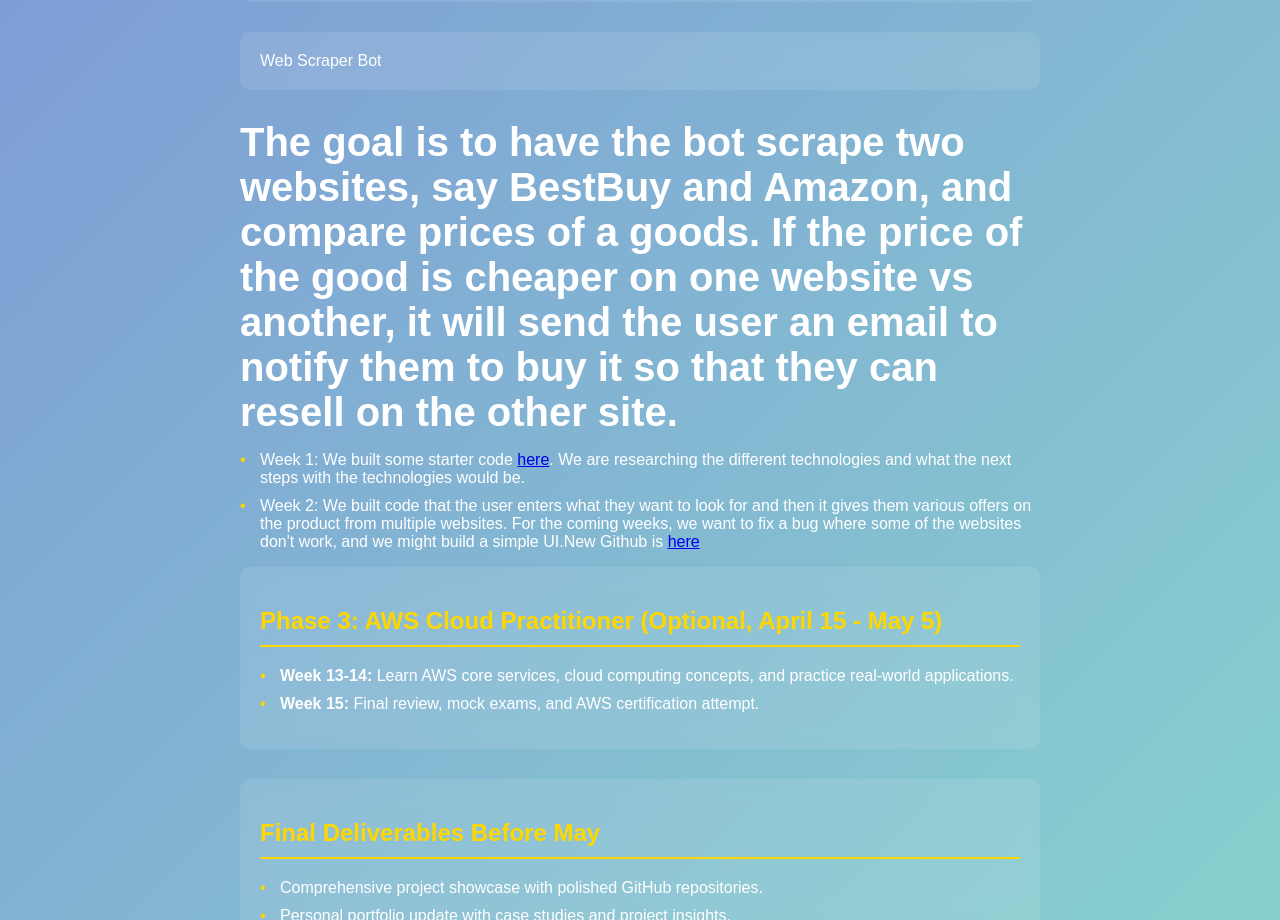
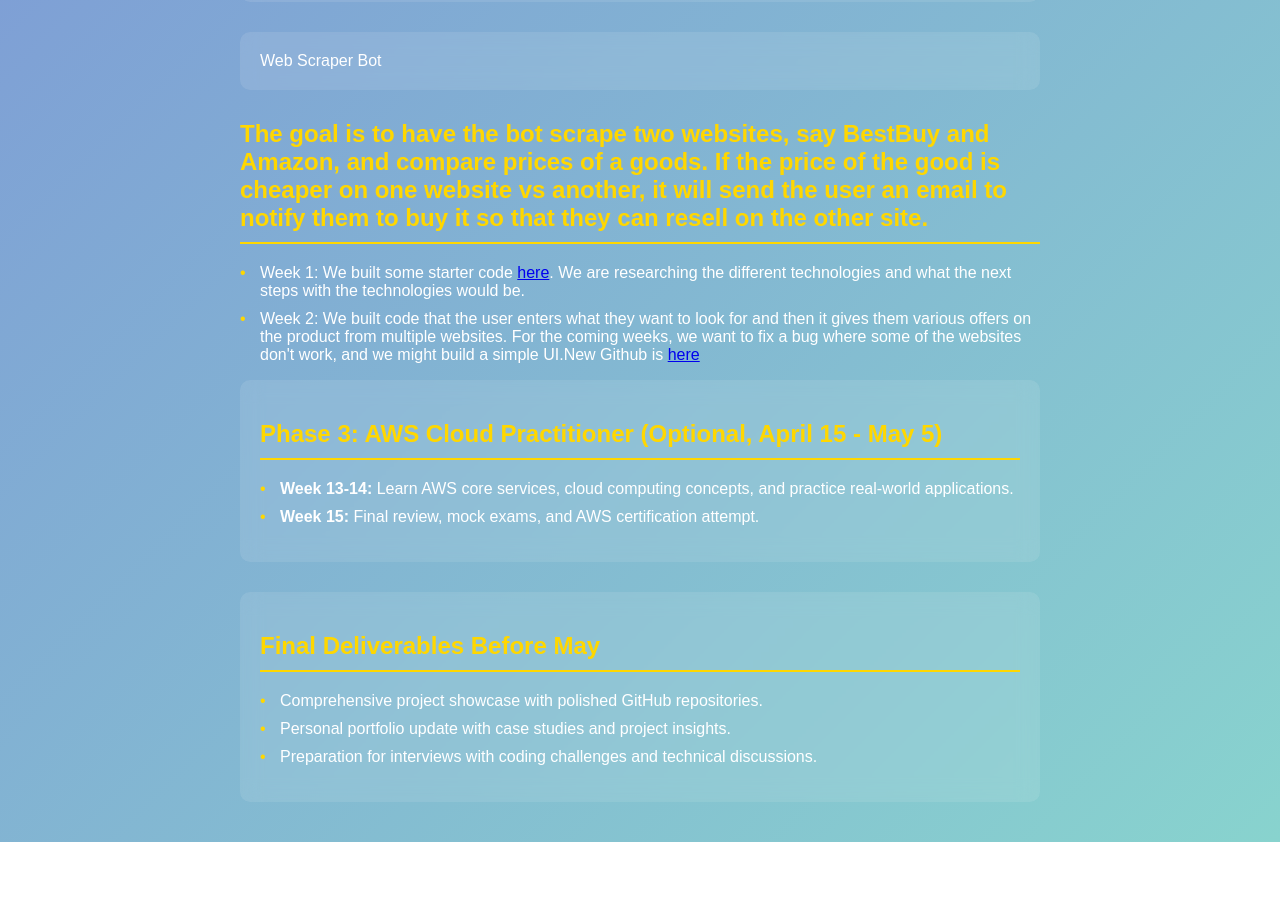
Before and after one commit to okotwal17/okotwal.github.io, a plain HTML site: page project2.html in a window 1280 px wide. Shown: the part 3760-4680 px from the top of the page. After the commit the page ends 4602 px from the top, so only its background shows below. Drawn offline with Linux system fonts and the light colour scheme.

Commit message:
Update project2.html

```diff
--- a/project2.html
+++ b/project2.html
@@ -126,7 +126,7 @@
     </ul>
 </section>
 <section class="section-card">Web Scraper Bot</section>
-        <h1>The goal is to have the bot scrape two websites, say BestBuy and Amazon, and compare prices of a goods. If the price of the good is cheaper on one website vs another, it will send the user an email to notify them to buy it so that they can resell on the other site. </h1>
+        <h2>The goal is to have the bot scrape two websites, say BestBuy and Amazon, and compare prices of a goods. If the price of the good is cheaper on one website vs another, it will send the user an email to notify them to buy it so that they can resell on the other site. </h2>
 <ul>
     <li>Week 1: We built some starter code <a href="https://github.com/okotwal17/PythonWebScrapper">here</a>. We are researching the different technologies and what the next steps with the technologies would be.</li>
     <li>Week 2: We built code that the user enters what they want to look for and then it gives them various offers on the product from multiple websites. For the coming weeks, we want to fix a bug where some of the websites don't work, and we might build a simple UI.New Github is <a href="https://github.com/okotwal17/Tech-Deal-Finder">here</a></li>
```
